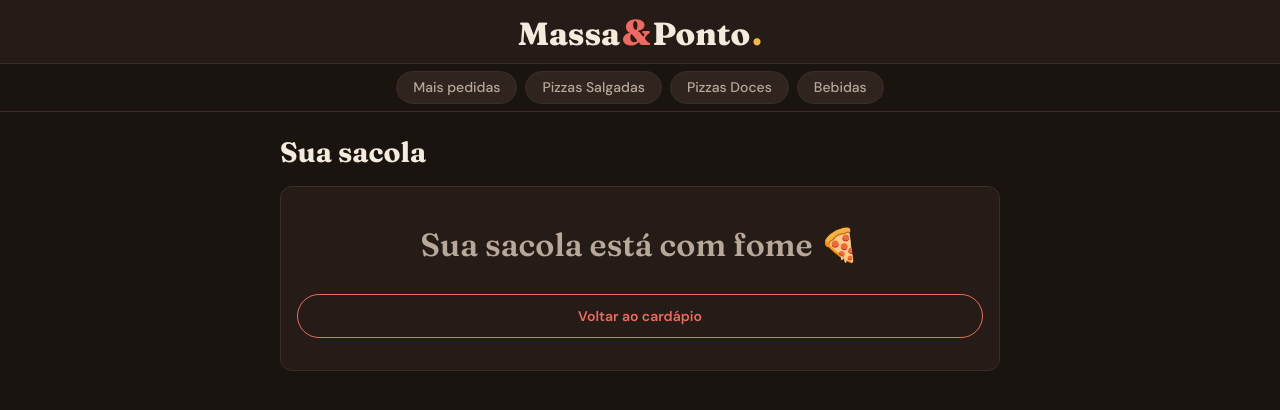
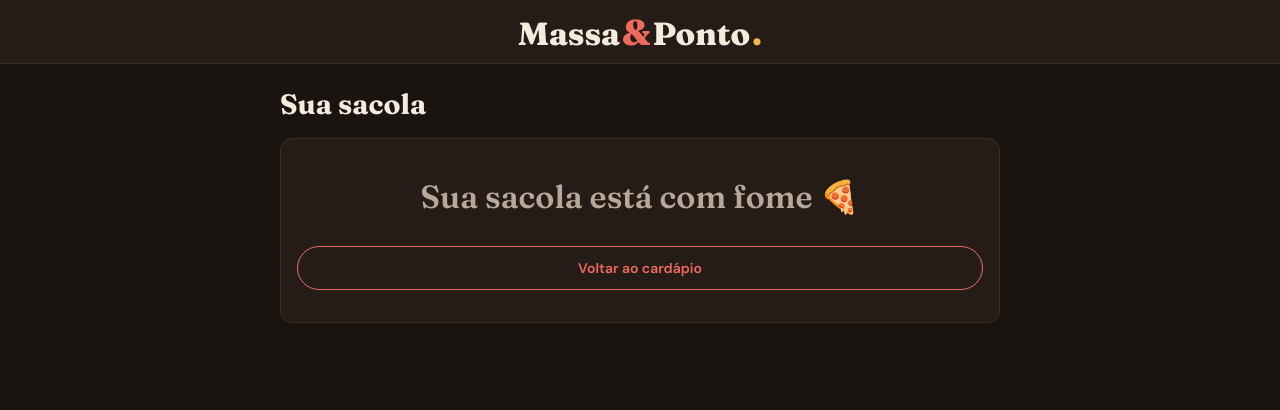
Before and after one commit to sousanicc/Massa-Ponto, a Spring Boot app: page /sacola in a window 1280 px wide. Shown: the top 410 px of the page. Run offline with Spring Boot 4, Linux system fonts and the light colour scheme.

Commit message:
tentando solucionar problemas na homepage e na sacola

```diff
--- a/massaponto/pom.xml
+++ b/massaponto/pom.xml
@@ -27,7 +27,7 @@
 		<url/>
 	</scm>
 	<properties>
-		<java.version>21</java.version>
+		<java.version>17</java.version>
 	</properties>
 	<dependencies>
 		<dependency>
--- a/massaponto/src/main/resources/templates/sacola.html
+++ b/massaponto/src/main/resources/templates/sacola.html
@@ -10,7 +10,7 @@
     <link rel="stylesheet" th:href="@{/css/style.css}">
 </head>
 <body>
-    <!-- Header sticky -->
+    <!-- Header sticky (sem link da sacola) -->
     <header class="header" role="banner">
         <div class="header-conteudo">
             <a href="/" class="logo" aria-label="Massa & Ponto - Página inicial">
@@ -22,22 +22,13 @@
         </div>
     </header>
 
-    <!-- Chips de categorias -->
-    <nav class="categorias" role="navigation" aria-label="Categorias do cardápio">
-        <div class="categorias-lista">
-            <a href="#mais-pedidas" class="categoria-chip">Mais pedidas</a>
-            <a href="#pizzas-salgadas" class="categoria-chip">Pizzas Salgadas</a>
-            <a href="#pizzas-doces" class="categoria-chip">Pizzas Doces</a>
-            <a href="#bebidas" class="categoria-chip">Bebidas</a>
-        </div>
-    </nav>
+    <!-- SEM chips de categorias na sacola -->
 
     <main class="principal">
         <section class="secao-sacola" aria-labelledby="titulo-sacola">
             <h2 id="titulo-sacola" class="secao-titulo">Sua sacola</h2>
 
             <div th:if="${sacola.vazia}">
-                <!-- Sacola vazia -->
                 <div class="sacola-vazia">
                     <p class="sacola-vazia-mensagem">Sua sacola está com fome 🍕</p>
                     <a href="/" class="btn-voltar">Voltar ao cardápio</a>
@@ -45,7 +36,6 @@
             </div>
 
             <div th:unless="${sacola.vazia}">
-                <!-- Lista de itens -->
                 <ul class="sacola-lista" role="list">
                     <li class="sacola-item" th:each="item, stat : ${sacola.itens}">
                         <div class="sacola-item-info">
@@ -55,8 +45,8 @@
 
                             <div class="sacola-item-detalhes">
                                 <span class="sacola-item-quantidade">
-                                    <label for="qtd-${stat.index}" class="visually-hidden">Quantidade</label>
-                                    <input type="number" id="qtd-${stat.index}" name="quantidade" th:value="${item.quantidade}" min="1" max="99" class="input-quantidade-pequena" readonly>
+                                    <label th:for="|qtd-${stat.index}|" class="visually-hidden">Quantidade</label>
+                                    <input type="number" th:id="|qtd-${stat.index}|" name="quantidade" th:value="${item.quantidade}" min="1" max="99" class="input-quantidade-pequena" readonly aria-label="Quantidade">
                                 </span>
                                 <span class="sacola-item-preco" th:text="${item.precoUnitarioFormatado}"></span>
                                 <span class="sacola-item-subtotal" th:text="${item.subtotalFormatado}"></span>
@@ -65,12 +55,11 @@
 
                         <form method="post" th:action="@{/sacola/remover}" class="sacola-item-acao">
                             <input type="hidden" name="indice" th:value="${stat.index}">
-                            <button type="submit" class="btn-remover" aria-label th:title="Remover ${item.produto.nome}">Remover</button>
+                            <button type="submit" class="btn-remover" th:attr="aria-label=|Remover ${item.produto.nome}|, title=|Remover ${item.produto.nome}|">Remover</button>
                         </form>
                     </li>
                 </ul>
 
-                <!-- Total e ações -->
                 <div class="sacola-resumo">
                     <div class="sacola-total">
                         <span class="sacola-total-label">Total</span>
```
